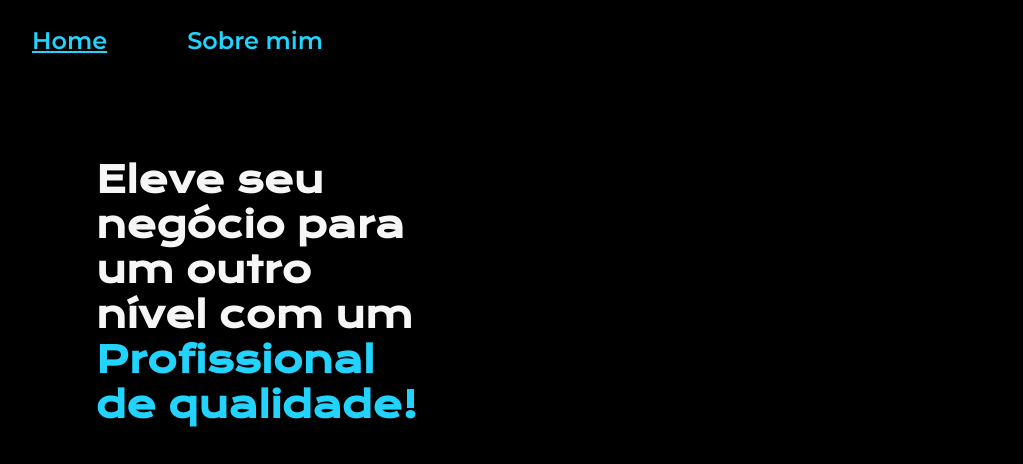
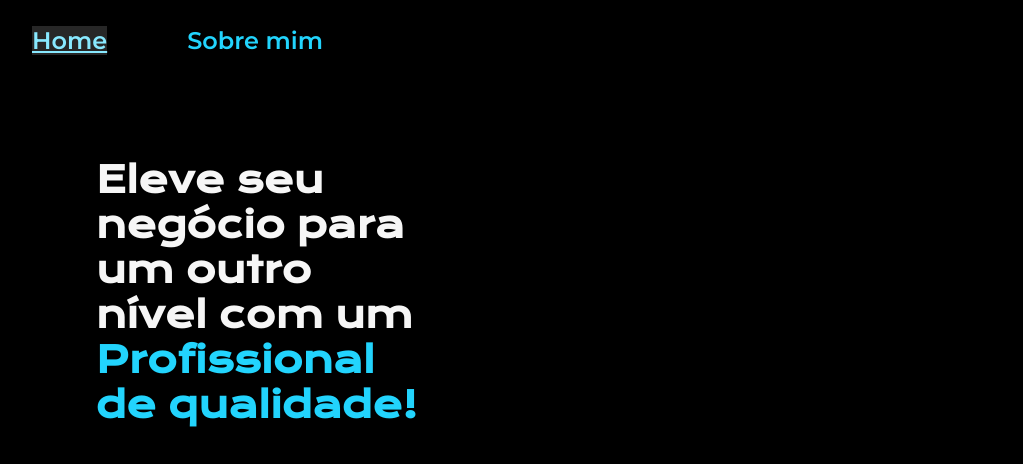
Before and after one commit to VictorTangoMike/profile_page, a plain HTML site: page index.html in a window 1280 px wide. In both pictures the pointer is over the link "Home". Shown: the top 464 px of the page, without its empty margins (96-1119 px from the left). Drawn offline with nearby package versions, Linux system fonts and the light colour scheme.

Commit message:
Alterando o hover do menu

```diff
--- a/styles/style.css
+++ b/styles/style.css
@@ -30,6 +30,7 @@ body {
 .header_menu {
     display: flex;
     gap: 80px;
+    padding: ;
 }
 
 .header-menu-item {
@@ -43,7 +44,9 @@ body {
 .header-menu-item:hover {
     font-weight: 1000;
     text-decoration: underline;
+    color: #88e9ff;
     text-shadow: var(--color-blue);
+    background-color: var(--color-hover);
 }
 
 /* Main Section */
```
